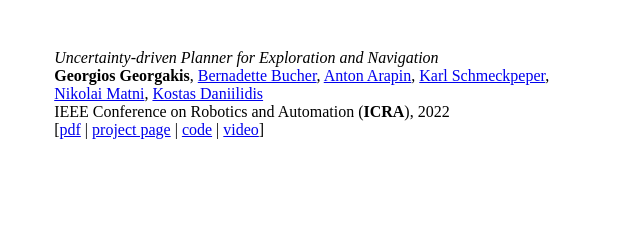
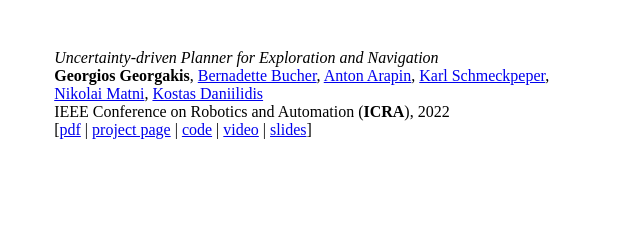
Before and after one commit to ggeorgak11/ggeorgak11.github.io, a plain HTML site: page index.html in a window 1280 px wide. Shown: the part 1320-1546 px from the top of the page, 397-1037 px from the left. Drawn offline with Linux system fonts and the light colour scheme.

Commit message:
added slides

```diff
--- a/index.html
+++ b/index.html
@@ -100,7 +100,7 @@ ESE 650 Learning in Robotics (Spring 2022) <br>
     <b>Georgios Georgakis</b>, <a href="https://bucherb.github.io/">Bernadette Bucher</a>, <a href="https://www.linkedin.com/in/anton-arapin-9494b616b">Anton Arapin</a>, <a href="https://sites.google.com/view/karlschmeckpeper">Karl Schmeckpeper</a>, <br>
     <a href="https://nikolaimatni.github.io/">Nikolai Matni</a>, <a href="https://www.cis.upenn.edu/~kostas/">Kostas Daniilidis</a> <br>
     <a>IEEE Conference on Robotics and Automation (<b>ICRA</b>), 2022</a> <br>
-	 [<a href="https://arxiv.org/pdf/2202.11907.pdf">pdf</a> | <a href="https://ggeorgak11.github.io/uncertainty-nav-project/">project page</a> | <a href="https://github.com/ggeorgak11/UPEN">code</a> | <a href="https://drive.google.com/file/d/1jqWxSfwqfV_XWSVosF0l2bszH2p0bg32/view?usp=sharing">video</a>]
+	 [<a href="https://arxiv.org/pdf/2202.11907.pdf">pdf</a> | <a href="https://ggeorgak11.github.io/uncertainty-nav-project/">project page</a> | <a href="https://github.com/ggeorgak11/UPEN">code</a> | <a href="https://drive.google.com/file/d/1jqWxSfwqfV_XWSVosF0l2bszH2p0bg32/view?usp=sharing">video</a> | <a href="https://drive.google.com/file/d/1PP34iwD-t7a5R90BNobq1QLcEoI7CIcT/view?usp=sharing">slides</a>]
 	 </td>
     <td>&nbsp;</td>
   </tr>
```
